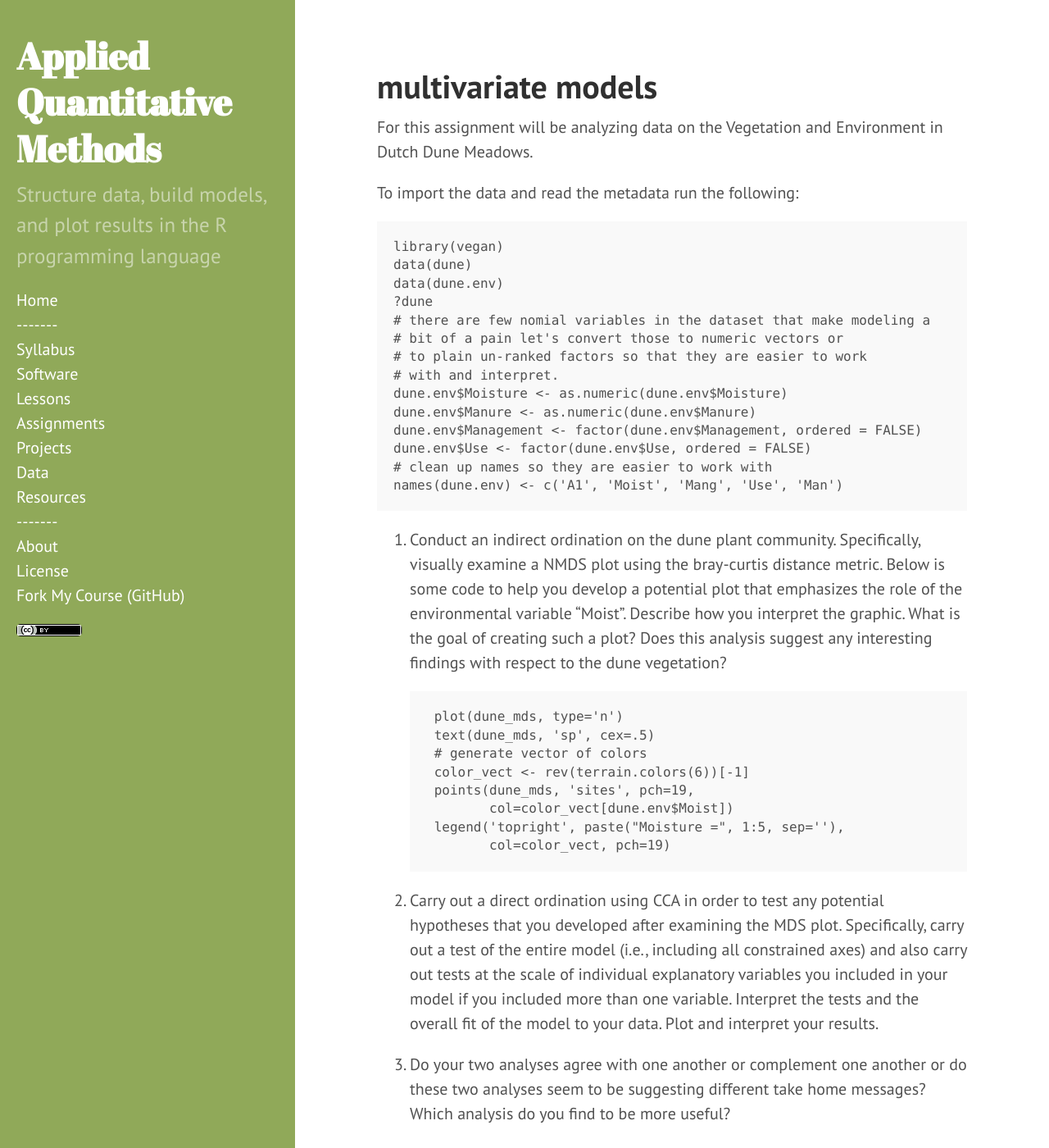
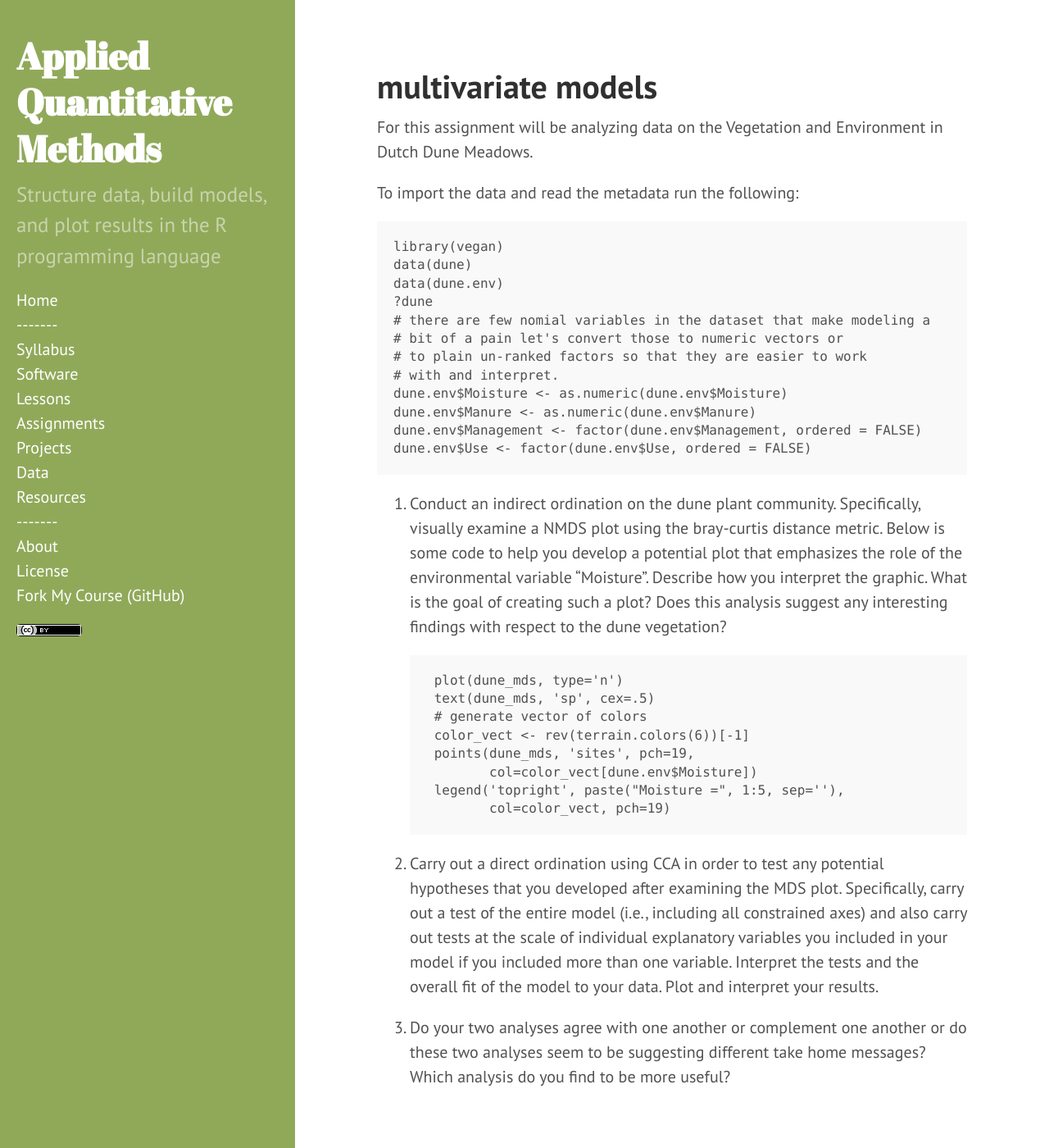
Before and after one commit to dmcglinn/quant_methods, a Jekyll site: the page built from assignments/multivariate_models.md, in a window 1280 px wide and 1400 px high. Shown: the whole window at 82% size. Built offline with Jekyll 4.4.1, drawn with Linux system fonts in a browser that asks for light colours.

Commit message:
Go back to full variable names

````diff
--- a/assignments/multivariate_models.md
+++ b/assignments/multivariate_models.md
@@ -21,14 +21,12 @@ dune.env$Moisture <- as.numeric(dune.env$Moisture)
 dune.env$Manure <- as.numeric(dune.env$Manure)
 dune.env$Management <- factor(dune.env$Management, ordered = FALSE)
 dune.env$Use <- factor(dune.env$Use, ordered = FALSE)
-# clean up names so they are easier to work with
-names(dune.env) <- c('A1', 'Moist', 'Mang', 'Use', 'Man')
 ```
 
 1. Conduct an indirect ordination on the dune plant community. Specifically,
 visually examine a NMDS plot using the bray-curtis distance metric. Below is
 some code to help you develop a potential plot that emphasizes the role of the
-environmental variable "Moist". Describe how you interpret the
+environmental variable "Moisture". Describe how you interpret the
 graphic. What is the goal of creating such a plot? Does this analysis suggest
 any interesting findings with respect to the dune vegetation?
 
@@ -38,7 +36,7 @@ any interesting findings with respect to the dune vegetation?
     # generate vector of colors
     color_vect <- rev(terrain.colors(6))[-1]
     points(dune_mds, 'sites', pch=19,
-           col=color_vect[dune.env$Moist])
+           col=color_vect[dune.env$Moisture])
     legend('topright', paste("Moisture =", 1:5, sep=''),
            col=color_vect, pch=19)
     ```
````
